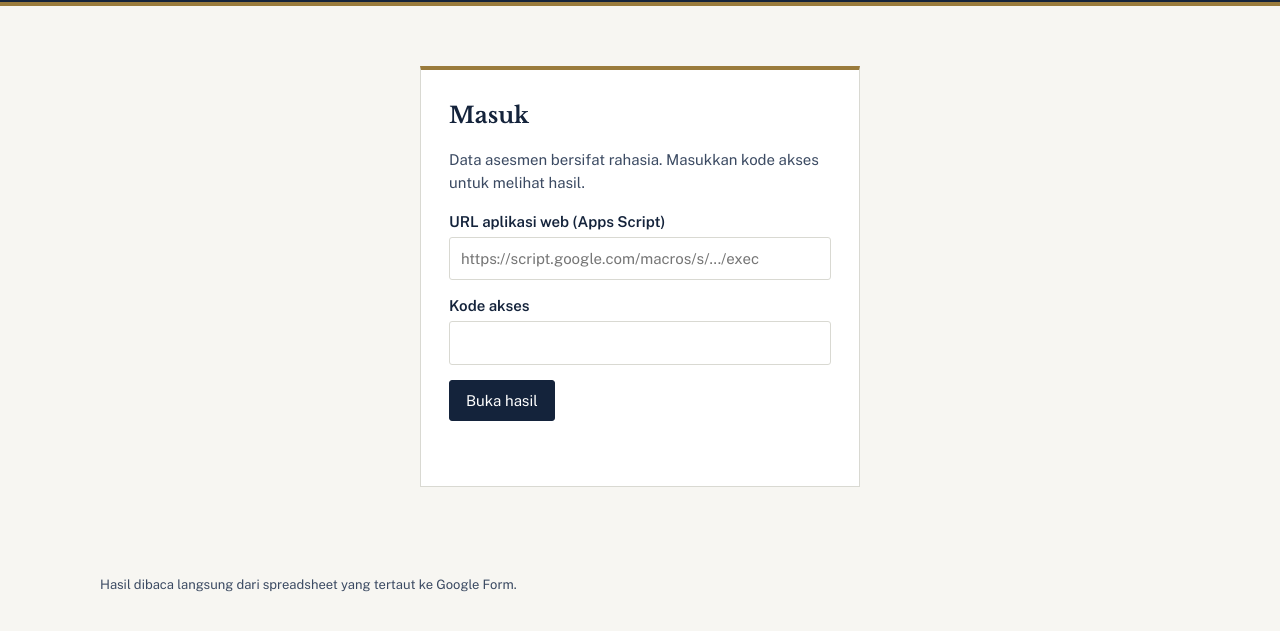
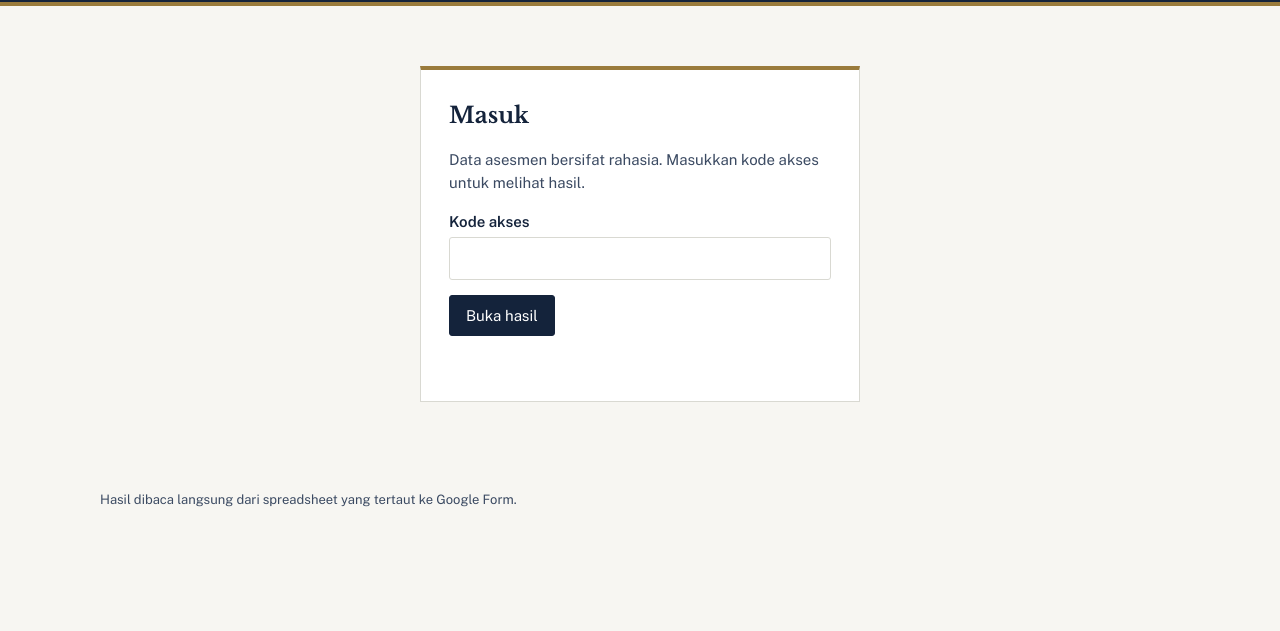
Before and after one commit to BapasCiangir/AssementBapas, a plain HTML site: page index.html in a window 1280 px wide. Shown: the part 103-734 px from the top of the page. Drawn offline with nearby package versions, Linux system fonts and the light colour scheme.

Commit message:
Update WEB_APP_URL to point to the live script

```diff
--- a/index.html
+++ b/index.html
@@ -88,7 +88,7 @@ footer{padding:28px 0 40px;color:var(--ink2);font-size:13px}
 <div class="wrap"><footer>Hasil dibaca langsung dari spreadsheet yang tertaut ke Google Form.</footer></div>
 
 <script>
-const WEB_APP_URL = ''; // opsional: isi URL /exec agar tidak perlu diketik saat masuk
+const WEB_APP_URL = 'https://script.google.com/macros/s/AKfycbwMej9YoibJAWrZ95FhWuDPKoTTiOhzRAQa9wQr2y7LnKxvoiNPHdliIaosBP1OAbA/exec'; // opsional: isi URL /exec agar tidak perlu diketik saat masuk
 const TONES = {rri:['Rendah','Sedang','Tinggi','Sangat tinggi'], ispn:['Minimum','Medium','Maksimum','Super maksimum']};
 let DATA = {}, LINKS = {}, CUR = 'rri', OPEN = null;
 const $ = id => document.getElementById(id);
```
